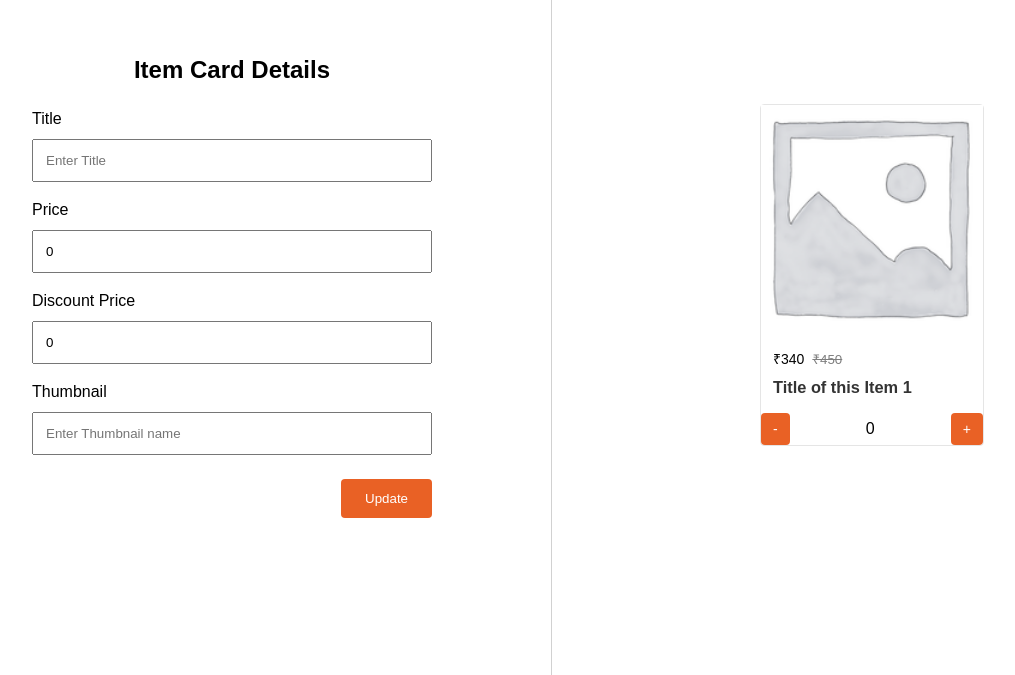
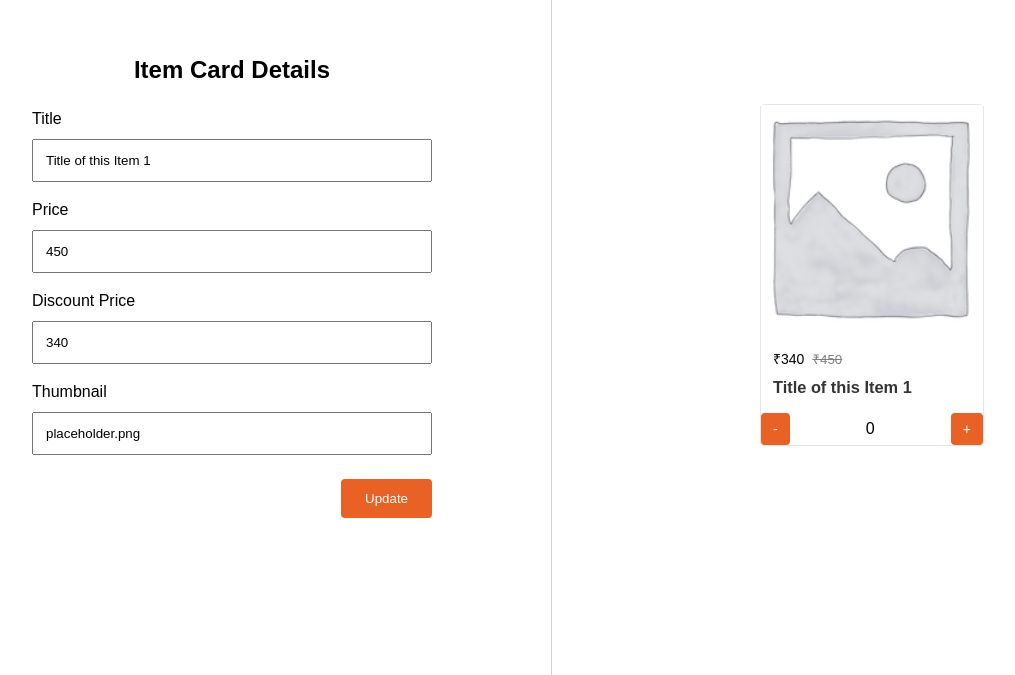
Before and after one commit to rahulgoyal8312/learn-react-states, a React (Create React App) app: page / in a window 1280 px wide. Shown: the part 125-800 px from the top of the page, without its empty margins (88-1103 px from the left). Built offline with nearby package versions, Linux system fonts and the light colour scheme; a web font is replaced by a local one.

Commit message:
Optimizations in code

```diff
--- a/src/components/Product.js
+++ b/src/components/Product.js
@@ -10,11 +10,6 @@
 // }
 
 const Product = () => {
-    const [title, setTitle] = useState("")
-    const [price, setPrice] = useState(0)
-    const [discountedPrice, setDiscountedPrice] = useState(0)
-    const [thumbnail, setThumbnail] = useState("")
-
     const [item, setItem] = useState({
         id: 0,
         title: "Title of this Item 1",
@@ -23,58 +18,20 @@
         thumbnail: "placeholder.png"
     })
 
-    const handleTitle = (event) => {
-        // console.log(event)
-        // console.log(event.target.value)
-        setTitle(event.target.value)
+    const handleInput = event => {
+        // console.log(event.target.value, event.target.name)
         setItem({
             ...item,
-            title: event.target.value
-        })
-    }
-
-    const handlePrice = event => {
-        setPrice(event.target.value)
-        setItem({
-            ...item,
-            price: event.target.value
-        })
-    }
-
-    const handleDiscountedPrice = event => {
-        setDiscountedPrice(event.target.value)
-        setItem({
-            ...item,
-            discountedPrice: event.target.value
-        })
-    }
-
-    const handleThumbnail = event => {
-        setThumbnail(event.target.value)
-        setItem({
-            ...item,
-            thumbnail: event.target.value
+            [event.target.name]: event.target.value
         })
     }
 
     const submitForm = event => {
         event.preventDefault();
-        console.log({
-            title: title,
-            price,
-            discountedPrice,
-            thumbnail
-        })
-        if(discountedPrice > price) {
+        if(item.discountedPrice > item.price) {
             alert("Discounted Price cannot be greater than price")
             return;
         }
-        setItem({
-            title,
-            price,
-            discountedPrice,
-            thumbnail
-        })
     }
 
     return (
@@ -85,40 +42,44 @@
                     <div className={"input-field"}>
                         <label htmlFor="title">Title</label>
                         <input
+                            name="title"
                             type="text"
                             placeholder="Enter Title"
-                            value={title}
-                            onChange={handleTitle}
+                            value={item.title}
+                            onChange={handleInput}
                             required
                         />
                     </div>
                     <div className={"input-field"}>
                         <label htmlFor="price">Price</label>
                         <input
+                            name="price"
                             type="number"
                             placeholder="Enter Price"
-                            value={price}
-                            onChange={handlePrice}
+                            value={item.price}
+                            onChange={handleInput}
                             required
                         />
                     </div>
                     <div className={"input-field"}>
                         <label htmlFor="discountPrice">Discount Price</label>
                         <input
+                            name="discountedPrice"
                             type="number"
                             placeholder="Enter Discounted Price"
-                            value={discountedPrice}
-                            onChange={handleDiscountedPrice}
+                            value={item.discountedPrice}
+                            onChange={handleInput}
                             required
                         />
                     </div>
                     <div className={"input-field"}>
                         <label htmlFor="thumbnail">Thumbnail</label>
                         <input
+                            name="thumbnail"
                             type="text"
                             placeholder="Enter Thumbnail name"
-                            value={thumbnail}
-                            onChange={handleThumbnail}
+                            value={item.thumbnail}
+                            onChange={handleInput}
                             required
                         />
                     </div>
```
